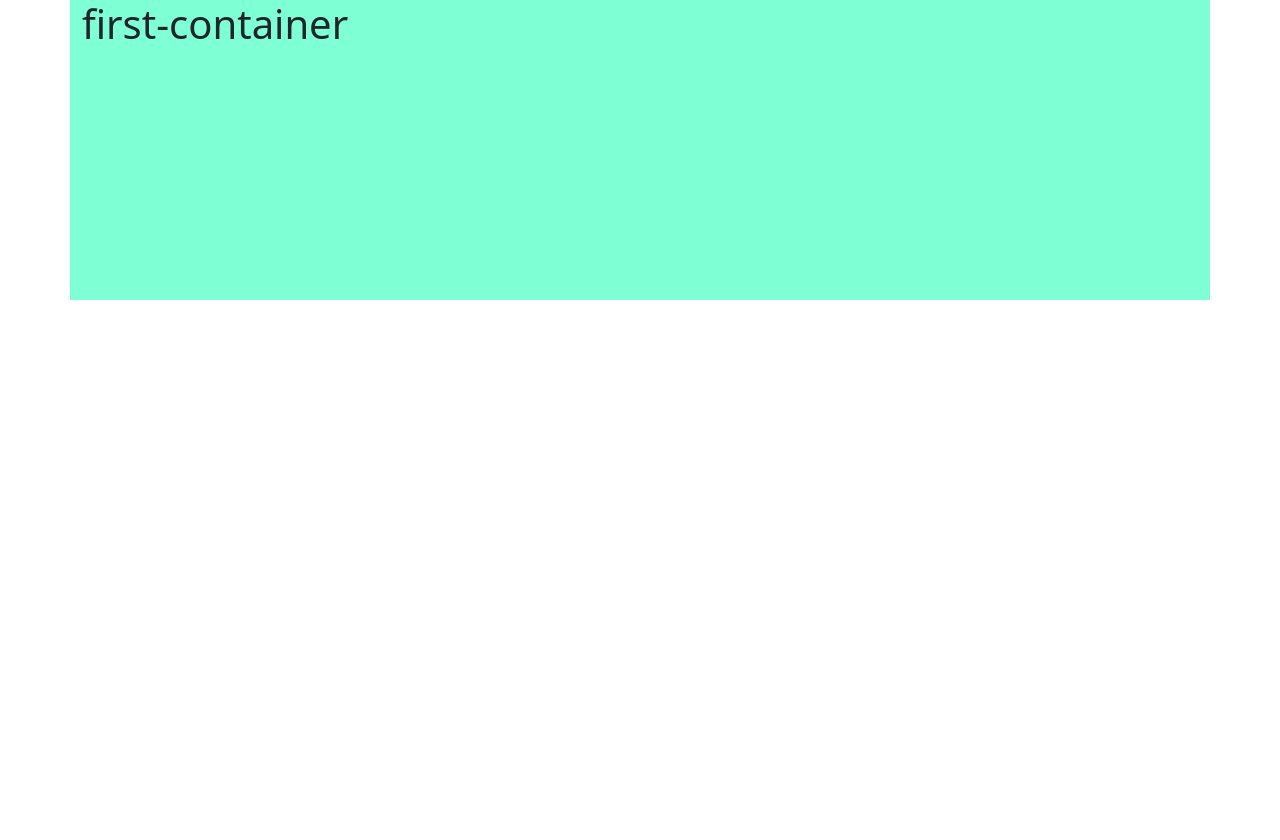
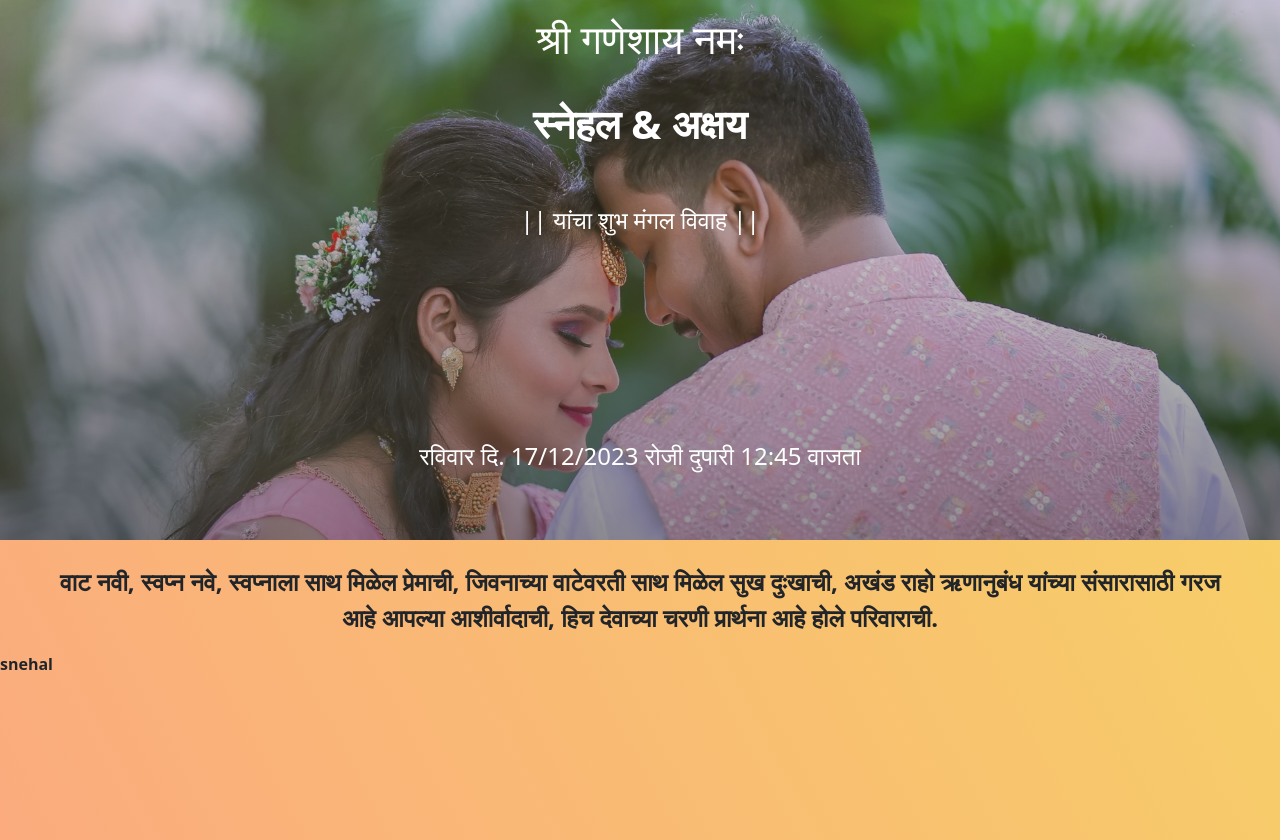
Before and after one commit to achalkatkar/kuku-sister-weds, a plain HTML site: page index.html in a window 1280 px wide. Before the commit the page ends 800 px from the top, so only its background shows below. Drawn offline with nearby package versions, Linux system fonts and the light colour scheme.

Commit message:
added div

```diff
--- a/index.html
+++ b/index.html
@@ -10,18 +10,35 @@
     <!--  Animation link -->
     <link href="https://unpkg.com/aos@2.3.1/dist/aos.css" rel="stylesheet">
 
-    <!--  Bootstra link -->
+    <!--  Bootstrap link -->
     <link href="https://cdn.jsdelivr.net/npm/bootstrap@5.3.2/dist/css/bootstrap.min.css" rel="stylesheet" integrity="sha384-T3c6CoIi6uLrA9TneNEoa7RxnatzjcDSCmG1MXxSR1GAsXEV/Dwwykc2MPK8M2HN" crossorigin="anonymous">
 </head>
 <body>
 
-    <!--first container-->
-    <div class="container">
-        <h1 data-aos="flip-left">first-container</h1>
+    <!--second container -->
+    <div class="a-container">
+        <h1 class="fw-medium text">श्री गणेशाय नमः</h1>
+        <p class="fw-bold fs-1 mt-3 mb-5">स्नेहल & अक्षय</p>
+        <p  class="fs-4" data-aos="fade-right"> || यांचा शुभ मंगल विवाह || </p>
+      <p class="date fs-4">रविवार दि. 17/12/2023 रोजी दुपारी 12:45 वाजता</p>
     </div>
 
-    <!--second container -->
 
+    <div class="b-container">
+       <div>
+        <p class=" fs-4 mx-5 pt-4 " data-aos="fade-up">
+            वाट नवी, स्वप्न नवे, स्वप्नाला साथ मिळेल प्रेमाची, जिवनाच्या
+            वाटेवरती साथ मिळेल सुख दुःखाची, अखंड राहो ऋणानुबंध यांच्या
+            संसारासाठी गरज आहे आपल्या आशीर्वादाची, हिच देवाच्या चरणी प्रार्थना
+            आहे <span className="text-blue-700">होले</span> परिवाराची.
+          </p>
+       </div>
+
+       <div class="d-flex">
+        <p>snehal</p>
+
+       </div>
+    </div>
 
 
     <!-- Script -->
--- a/style.css
+++ b/style.css
@@ -1,11 +1,27 @@
-body{
-    margin: 0;
-    padding: 0;
-    box-sizing: border-box;
+
+
+.a-container{
+    background-image: linear-gradient(rgba(0, 0, 0, 0.068), rgba(0, 0, 0, 0.43)), url(./images/groom-bride.jpg);
+    background-size: cover;
+    background-repeat: no-repeat;
+    background-position: center;
+    height: 540px;
+    color: #fff;
+    text-align: center;
 }
 
-.container{
+.text{
+    padding: 15px;
+}
+
+.date{
+    margin-top: 200px;
+}
+.b-container{
+    background-image:linear-gradient(62deg, #FBAB7E 0%, #F7CE68 100%) ;
+    background-color: #FBAB7E;
     height: 300px;
-    width: 100%;
-    background-color: aquamarine;
+    font-weight: bold;
+    text-align: center;
+
 }
```
Also changed, not shown: images/background-img.jpg (added), images/groom-bride.jpg (added).
